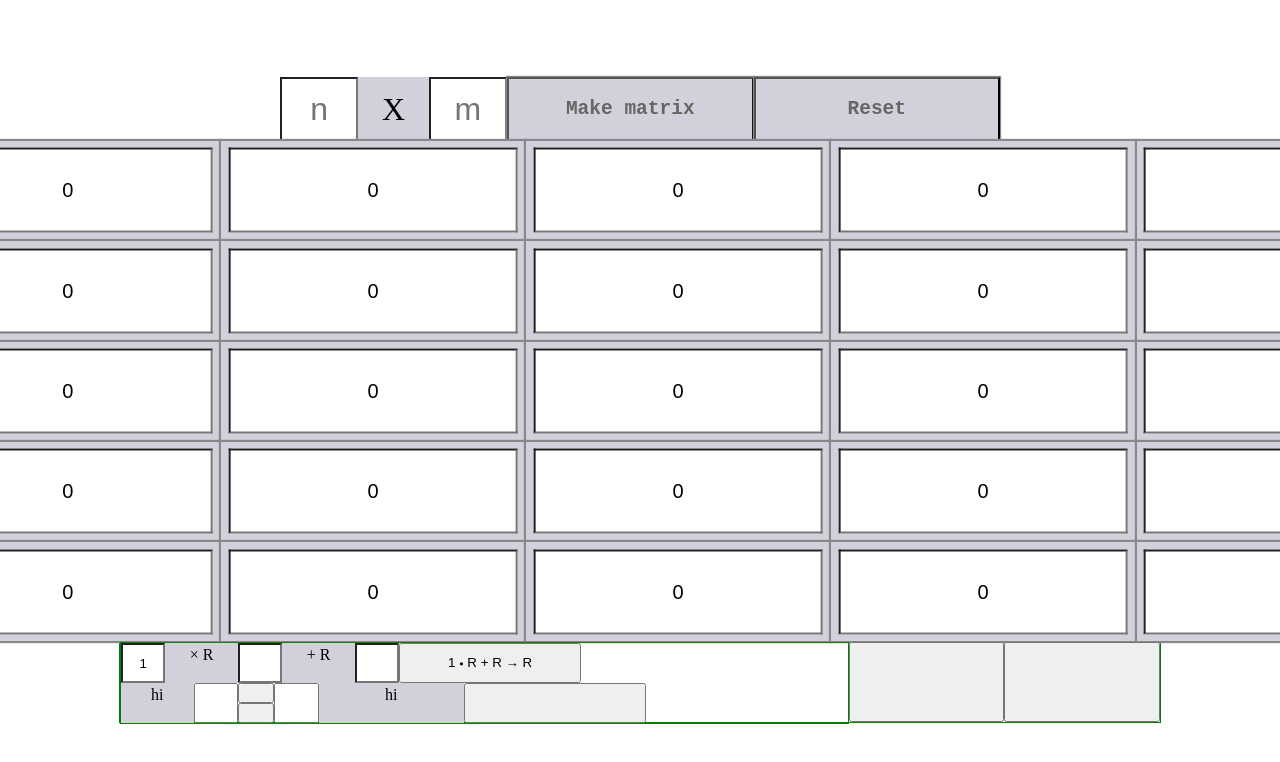
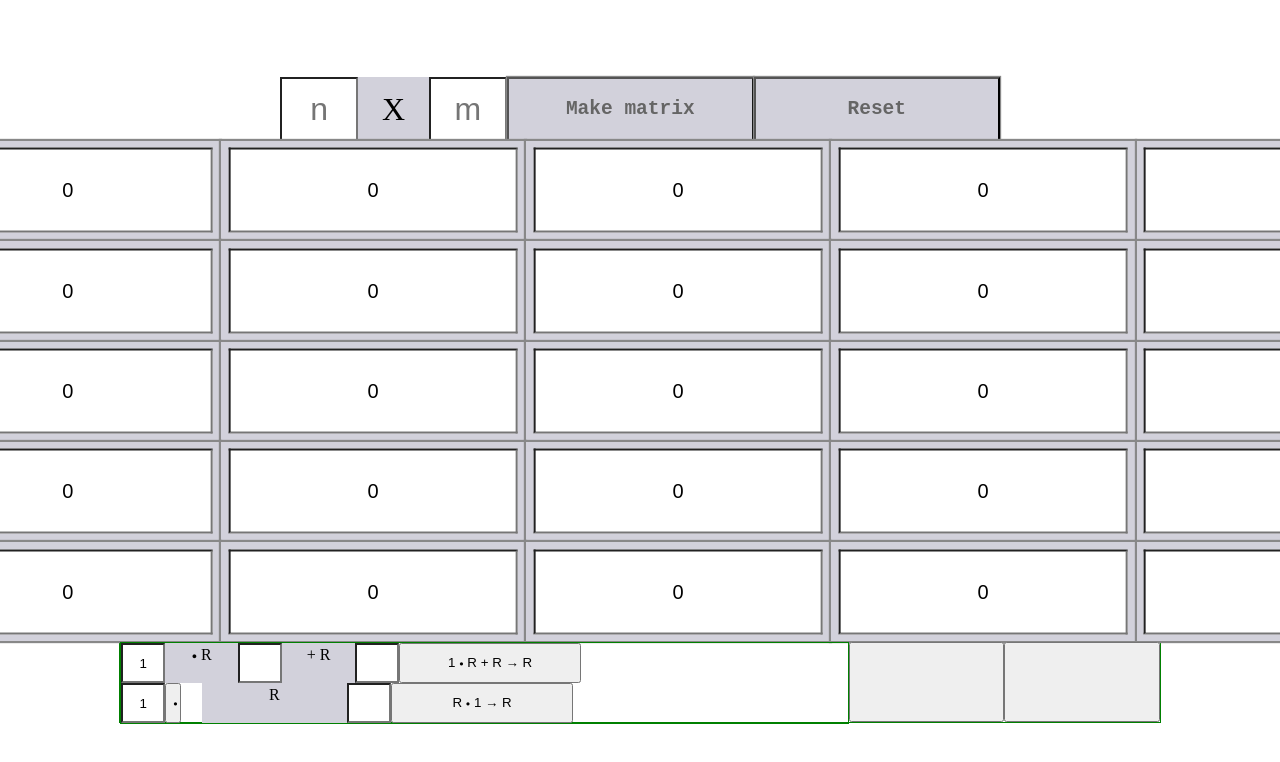
Before and after one commit to everett-lee/GaussCalculator, a React (Create React App) app: page / in a window 1280 px wide. Shown: the top 762 px of the page. Built offline with nearby package versions, Linux system fonts and the light colour scheme.

Commit message:
more work on scaling

```diff
--- /dev/null
+++ b/src/components/functioncontainer/FcontainerBottom.js
@@ -0,0 +1,84 @@
+import React, { useState } from 'react';
+import TextInput from '../controls/TextInput';
+import Button from '../controls/Button';
+
+function FcontainerBottom(props) {
+    const [R1Scale, setR1Scale] = useState(1); // amount to scale row by
+    const [R1, setR1] = useState(''); // row used in operation
+    const [operation, setOperation] = useState('🞄')
+
+    // switch between division and multiplication
+    const switchOperation = () => {
+        const op = operation === '🞄' ? '÷' : '🞄';
+        setOperation(op);
+    }
+
+    // test scalar values, which may be fractional or negative
+    const inputDecimalTest = (val) => {
+        // scalars should not be made up for more than 7 characters
+        const maxLength = 7;
+
+        // scaling by 0 is not allowed
+        const zeroFlag = val === '0';
+
+        // 0 or 1 dash followed by optional digits and 0 or 1 dot
+        // then optional digits
+        const RE = /^-{0,1}\d*\.{0,1}\d*$/;
+        return !RE.test(val) || val.length > maxLength || zeroFlag;
+    }
+
+    // multiplies/divides R by some value
+    const performRowScale = () => {
+        let R1index = R1 - 1; // rows are zero-indexed in the code
+
+        // attempt to parse the scalar value
+        let parsedScalar = props.parseScalar(R1Scale);
+        if (!parsedScalar) {
+            // return if an invlid scalar was provided
+            return;
+        }
+
+        // get copy of matrix from the app class
+        let matrix = props.getMatrix();
+        matrix = props.convertToNumeric(matrix);
+
+        // scale R1 by the required amount
+        const scaledR1 = matrix[R1index].map( el => {
+            if (operation === '🞄') {
+                return el *= parsedScalar;
+            } else {
+                return el /= parsedScalar;
+            }
+        });
+
+        matrix[R1index] = scaledR1;
+
+        // flatten result and update parent class
+        const flatMatrix = matrix.flatMap(el => el);
+        props.setMatrix(flatMatrix);
+    }
+
+    return (
+        <div className="fContainer">
+            <TextInput className='fInput' f={setR1Scale} val={R1Scale}
+                inputTest={inputDecimalTest} number={false}
+                testId={'scalarValueBottom'} />
+            <div className="opButtonContainer">
+                <Button className='fButton'
+                    name={operation}
+                    testId={"setOperationButton"}
+                    f={switchOperation} />
+            </div>
+            <div className="fDivLong"> R </div>
+            <TextInput className='fInput' f={setR1} val={R1}
+                inputTest={props.rowRangeTest} number={true}
+                testId={'R1ValueButtom'} />
+            <Button className='fButton'
+                name={`R${R1} ${operation} ${R1Scale} → R${R1}`}
+                testId={"scaleRowButton"}
+                f={performRowScale} />
+        </div>
+    );
+}
+
+export default FcontainerBottom;
--- a/src/components/functioncontainer/FcontainerTop.js
+++ b/src/components/functioncontainer/FcontainerTop.js
@@ -2,27 +2,25 @@ import React, { useState } from 'react';
 import TextInput from '../controls/TextInput';
 import Button from '../controls/Button';
 
-function Fcontainer(props) {
+function FcontainerTop(props) {
     const [R1Scale, setR1Scale] = useState(1); // amount to scale row by
     const [R1, setR1] = useState(''); // first row used in operation
     const [R2, setR2] = useState(''); // second row used in operation
 
     // test scalar values, which may be fractional or negative
     const inputDecimalTest = (val) => {
+        // scalars should not be made up for more than 7 characters
+        const maxLength = 7;
+
         // 0 or 1 dash followed by optional digits and 0 or 1 dot
         // then optional digits
         const RE = /^-{0,1}\d*\.{0,1}\d*$/;
-        return !RE.test(val);
-    }
-
-    // test row id which must be >= 1 and <= N
-    const rowRangeTest = (row) => {
-        return (isNaN(row) || row < 1 || row > props.rows);
+        return !RE.test(val) || val.length > maxLength;
     }
 
     const inputRowTest = (row) => {
         // selected row must be less than or equal to N
-        const flagOne = rowRangeTest(row);
+        const flagOne = props.rowRangeTest(row);
 
         row = Number(row);
         // cannot perform a row action on itself
@@ -33,25 +31,24 @@ function Fcontainer(props) {
     // adds a scaled R1 to R2 and updates matrix state
     const performRowAddition = () => {
         // invalid rows selected
-        if (rowRangeTest(R1) || rowRangeTest(R2)) {
+        if (props.rowRangeTest(R1) || props.rowRangeTest(R2)) {
             console.error("Both rows must be selected")
             return;
         }
 
-        let R1index = R1 - 1; // rows are zero-indexed in the code
+        let R1index = R1 - 1; // rows are zero-indexed
         let R2index = R2 - 1;
 
         // attempt to parse the scalar value
-        let parsedScalar = parseFloat(R1Scale);
-        // invalid scalar provided
-        if (isNaN(parsedScalar)) {
-            console.error("Invalid scalar")
+        let parsedScalar = props.parseScalar(R1Scale);
+        if (!parsedScalar) {
+            // return if an invlid scalar was provided
             return;
         }
 
         // get copy of matrix from the app class
         let matrix = props.getMatrix();
-        matrix = convertToNumeric(matrix);
+        matrix = props.convertToNumeric(matrix);
 
         // scale R1 by the required amount
         const scaledR1 = matrix[R1index].map(el => el *= parsedScalar)
@@ -65,37 +62,24 @@ function Fcontainer(props) {
         props.setMatrix(flatMatrix);
     }
 
-    // covert all cell values to numbers
-    const convertToNumeric = (array) => {
-        const out = []
-
-        // convert to base 10 decimal
-        array.forEach(row => out.push(row.map(el => {
-            // convert single dots and dashes (allowed by regex) to 0
-            el === '.' || el === '-'? el = 0: el = el;
-            return parseFloat(el, 10)}
-        )));
-        return out;
-    }
-
     return (
         <div className='fContainer'>
             <TextInput className='fInput' f={setR1Scale} val={R1Scale}
                 inputTest={inputDecimalTest} number={false}
-                testId={'scalarValue'} />
-            <div className='fDiv'> &times; R </div>
+                testId={'scalarValueTop'} />
+            <div className='fDiv'> 🞄 R </div>
             <TextInput className='fInput' f={setR1} val={R1}
                 inputTest={inputRowTest} number={true}
-                testId={'R1Value'} />
+                testId={'R1ValueTop'} />
             <div className='fDiv'> &#43; R </div>
             <TextInput className='fInput' f={setR2} val={R2}
                 inputTest={inputRowTest} number={true}
-                testId={'R2Value'}/>
+                testId={'R2ValueTop'} />
             <Button className='fButton'
                 name={`${R1Scale} 🞄 R${R1} + R${R2} → R${R2}`} f={performRowAddition}
-                testId={"rowAdditionButton"}/>
+                testId={"rowAdditionButton"} />
         </div>
     )
 }
 
-export default Fcontainer;
+export default FcontainerTop;
--- a/src/components/functioncontainer/FunctionContainer.js
+++ b/src/components/functioncontainer/FunctionContainer.js
@@ -1,22 +1,58 @@
 import React from 'react';
 import FcontainerTop from './FcontainerTop';
+import FcontainerBottom from './FcontainerBottom';
 
+/**
+ * contains both child components of the bottom
+ * container
+ */
 function FunctionContainer(props) {
+  // covert all cell values to numbers
+  const convertToNumeric = (array) => {
+    const out = []
+
+    // convert to base 10 decimal
+    array.forEach(row => out.push(row.map(el => {
+      // convert single dots and dashes (allowed by regex) to 0
+      el === '.' || el === '-' ? el = 0 : el = el;
+      return parseFloat(el, 10)
+    }
+    )));
+    return out;
+  }
+
+  // read a scalar value into a variable or
+  // return false if not a number
+  const parseScalar = (scalar) => {
+    // attempt to parse the scalar value
+    let parsedScalar = parseFloat(scalar);
+    // invalid scalar provided
+    if (isNaN(parsedScalar)) {
+      console.error("Invalid scalar")
+      return false;
+    }
+    return parsedScalar;
+  }
+
+  // test row id which must be >= 1 and <= N
+  const rowRangeTest = (row) => {
+    return (isNaN(row) || row < 1 || row > props.rows);
+  }
+
   return (
-    <div className="functionContainer">
-      <FcontainerTop rows={props.rows} getMatrix={props.getMatrix}
-                      setMatrix={props.setMatrix} />
-      <div className="fContainer">
-        <div className="fDiv"> hi </div>
-        <input className="fInput" />
-        <div className="opButtonContainer">
-          <button className="opButton" />
-          <button className="opButton" />
-        </div>
-        <input className="fInput" />
-        <div className="fDivLong"> hi </div>
-        <button className="fButton" />
-      </div>
+    <div className='functionContainer'>
+      <FcontainerTop rows={props.rows}
+        getMatrix={props.getMatrix}
+        setMatrix={props.setMatrix}
+        convertToNumeric={convertToNumeric}
+        rowRangeTest={rowRangeTest}
+        parseScalar={parseScalar} />
+      <FcontainerBottom rows={props.rows}
+        getMatrix={props.getMatrix}
+        setMatrix={props.setMatrix}
+        convertToNumeric={convertToNumeric}
+        rowRangeTest={rowRangeTest}
+        parseScalar={parseScalar} />
     </div>
   );
 }
```
Also changed, not shown: 2 other files (tests, documents, lock files or other folders).
